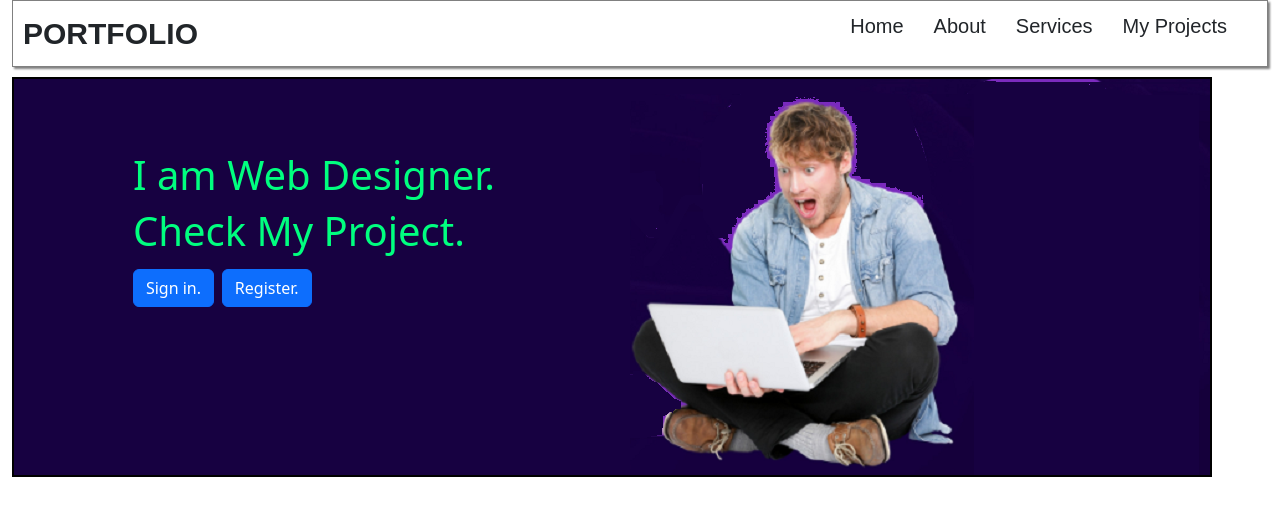
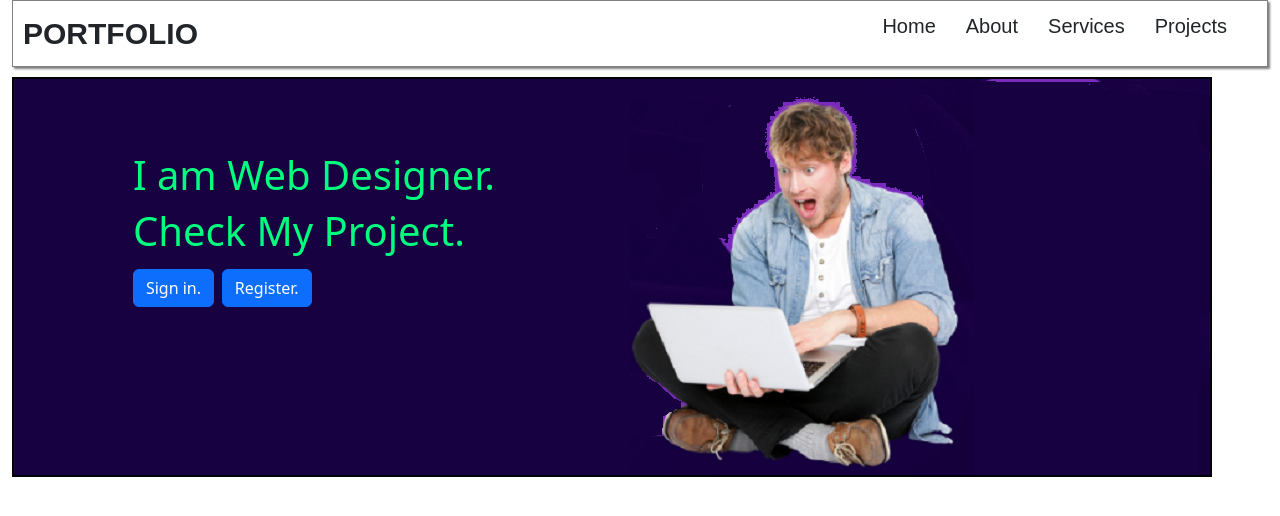
Before and after one commit to Suhas-gif/portfolio, a website: page index.html in a window 1280 px wide. Drawn offline with nearby package versions, Linux system fonts and the light colour scheme.

Commit message:
secound release

```diff
--- a/index.html
+++ b/index.html
@@ -60,7 +60,7 @@
             <div>Home</div>
             <div>About</div>
             <div>Services</div>
-            <div>My Projects</div>
+            <div>Projects</div>
         </div>
     </header>
     <section>
```
